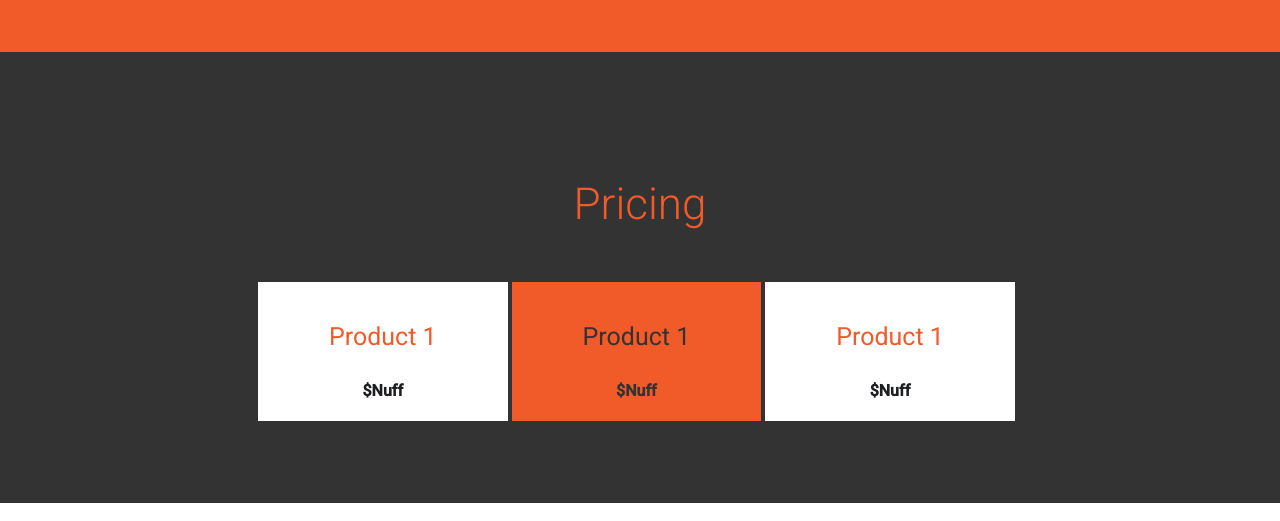
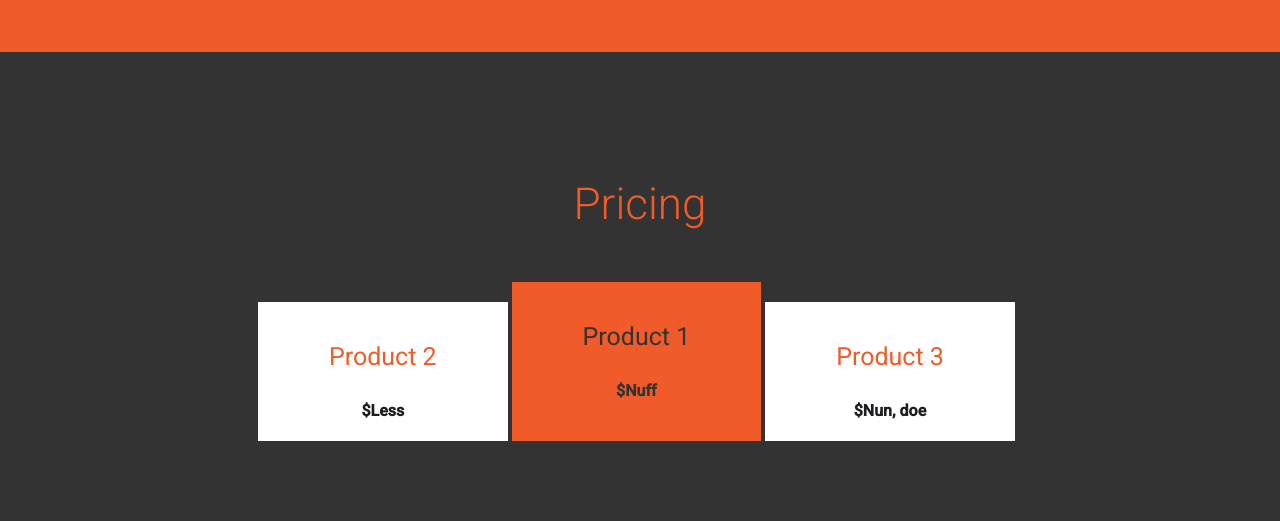
Before and after one commit to dlgweeduh/karma_clone, a plain HTML site: page index.html in a window 1280 px wide. Shown: the part 1788-2309 px from the top of the page. Drawn offline with Linux system fonts and the light colour scheme.

Commit message:
with new sections

```diff
--- a/css/style.css
+++ b/css/style.css
@@ -150,14 +150,18 @@ ul{list-style:none;padding:0;}
 .icons.pricing .column li {
     background: #fff;
     border: 2px solid #333;
+    margin-top: 20px;
 }
 .icons.pricing .column li:nth-child(2) {
     background: #f15a29;
     color: #333;
+    margin-top: 0;
+    padding-bottom: 20px;
 }
 .icons.pricing .column li:nth-child(2) h3 {
     color: #333;
 }
+
 
 /**
  * Footer
--- a/index.html
+++ b/index.html
@@ -88,8 +88,8 @@
             <ul class="column">
                 <li>
                     <div class="caption">
-                        <h3>Product 1</h3>
-                        <h4>$Nuff</h4>
+                        <h3>Product 2</h3>
+                        <h4>$Less</h4>
                     </div>
                 </li>
                 <li>
@@ -100,8 +100,8 @@
                 </li>
                 <li>
                     <div class="caption">
-                        <h3>Product 1</h3>
-                        <h4>$Nuff</h4>
+                        <h3>Product 3</h3>
+                        <h4>$Nun, doe</h4>
                     </div>
                 </li>
             </ul>
```
